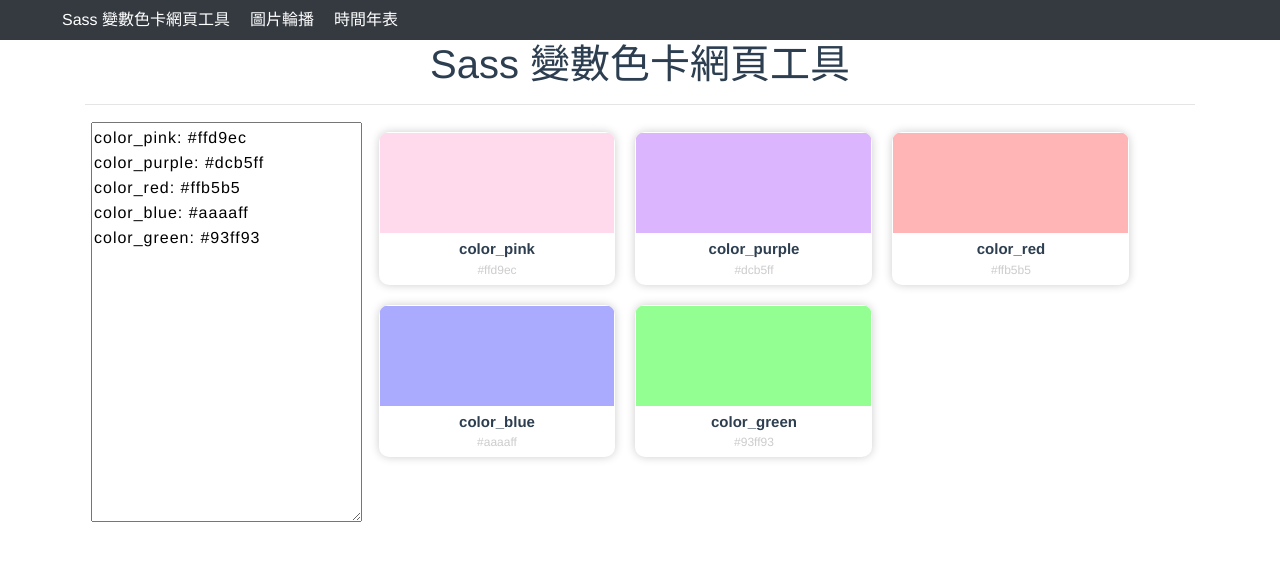
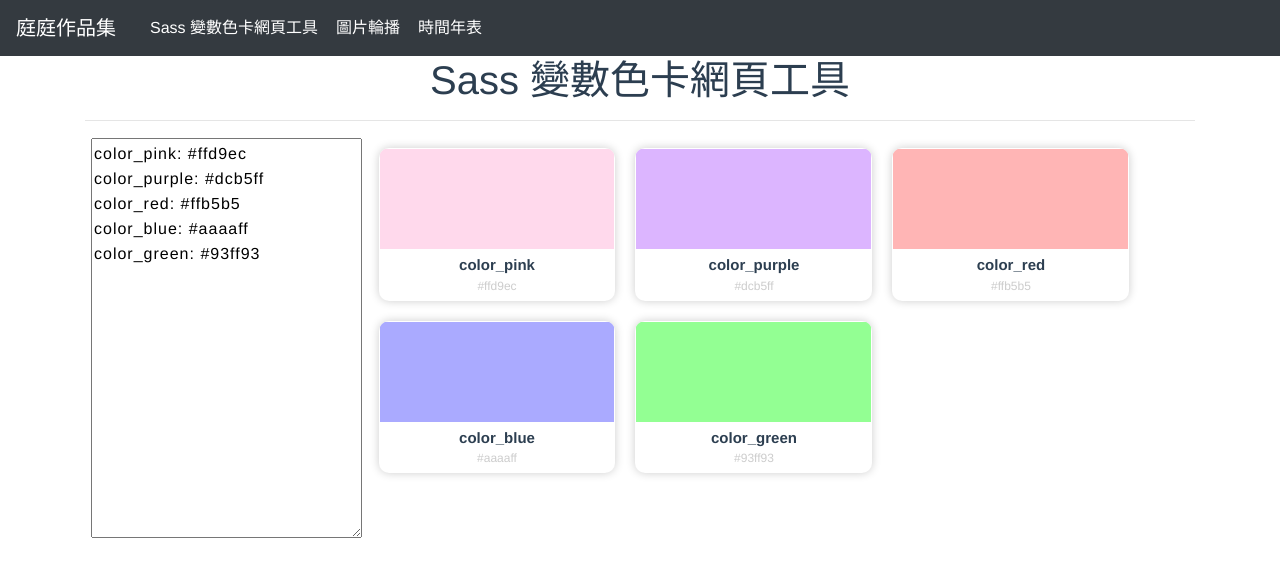
Before and after one commit to octopus831012/Vue-cli-demo-project, a Vue app: page / in a window 1280 px wide. Shown: the top 574 px of the page. Built offline with nearby package versions, Linux system fonts and the light colour scheme.

Commit message:
fix bugs
1. over 100 words in one line
2. picture's padding is too small

```diff
--- a/src/App.vue
+++ b/src/App.vue
@@ -2,16 +2,16 @@
   <div id="app">
 
   <nav class="navbar navbar-expand-sm bg-dark navbar-dark sticky-top">
-    <a class="navbar-brand" href="#"></a>
+    <a class="navbar-brand" href="#">庭庭作品集</a>
     <ul class="navbar-nav">
       <li class="nav-item">
-        <a class="nav-ScssColorCardTool" href="#" @click="changeComponent('ScssColorCardTool')">Sass 變數色卡網頁工具</a>
+        <a class="nav-link" href="#" @click="changeComponent('ScssColorCardTool')">Sass 變數色卡網頁工具</a>
       </li>
       <li class="nav-item">
-        <a class="nav-ChangePicture" href="#" @click="changeComponent('ChangePicture')">圖片輪播</a>
+        <a class="nav-link" href="#" @click="changeComponent('ChangePicture')">圖片輪播</a>
       </li>
       <li class="nav-item">
-        <a class="nav-TimeLine" href="#" @click="changeComponent('TimeLine')">時間年表</a>
+        <a class="nav-link" href="#" @click="changeComponent('TimeLine')">時間年表</a>
       </li>
     </ul>
   </nav>
@@ -65,7 +65,7 @@
   margin-top: 0px;
 
   a {
-    padding: 10px;
+    padding-right: 10px;
     color: white;
   }
 }
--- a/src/components/ChangePicture/style.scss
+++ b/src/components/ChangePicture/style.scss
@@ -18,7 +18,7 @@
 }
 
 .changePicture{
-  @include size(100%, 300px);
+  @include size(100%, 450px);
   @include flexCenter();
   background-color: #1c1c1c;
   overflow: hidden;
@@ -122,7 +122,7 @@
   border: solid 1px white;
   position: fixed;
   border-radius: 50%;
-  color: black;
+  color: white;
   font-size: 30px;
   @include flexCenter();
   cursor: pointer;
```
